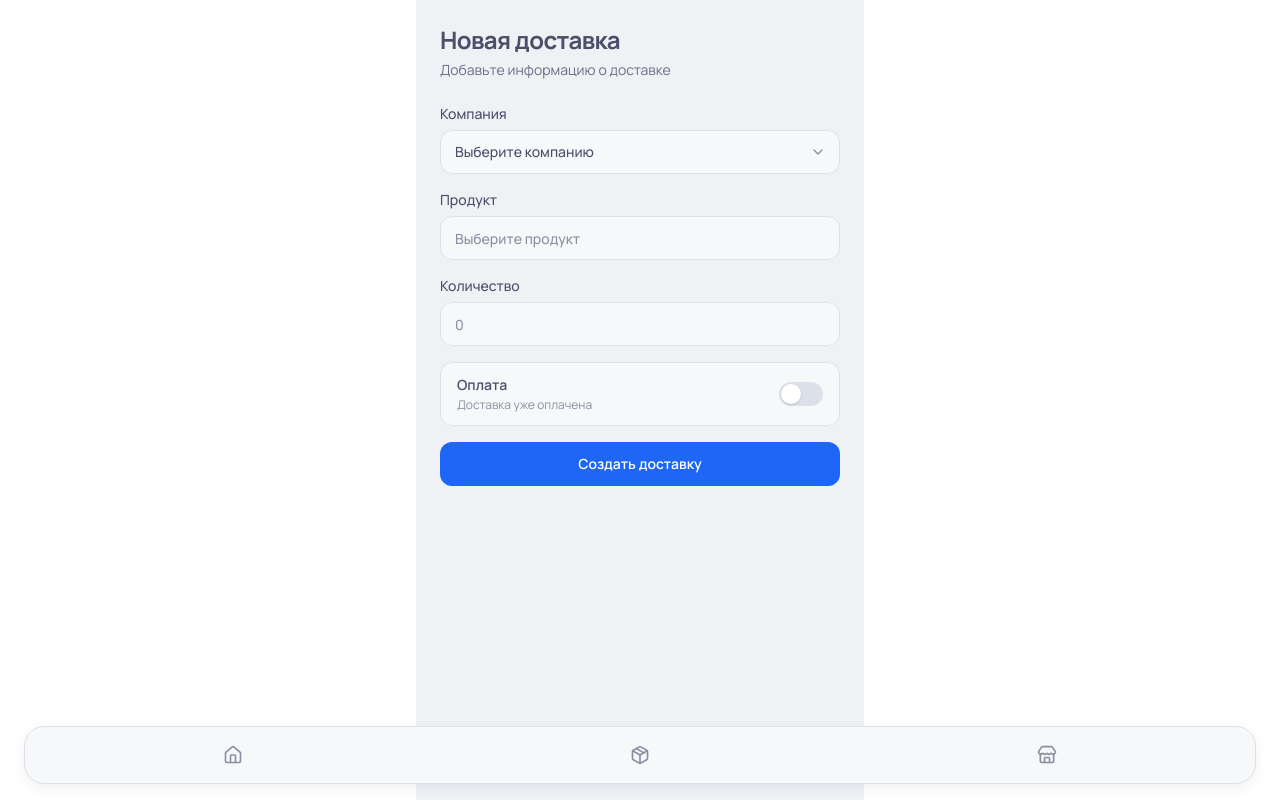
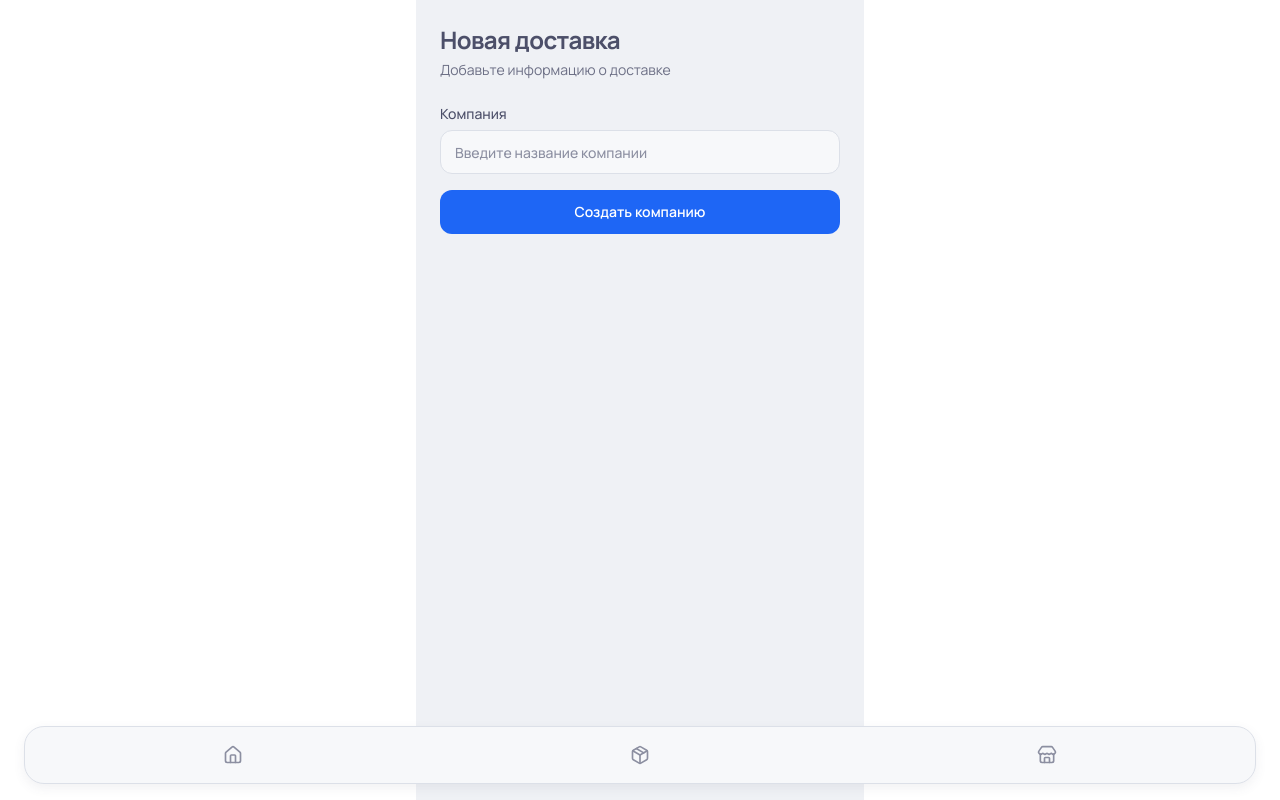
Before and after one commit to azikulovv/aisu, a Nuxt app in the folder frontend/: page /stores/create in a window 1280 px wide. Built offline with nearby package versions, Linux system fonts and the light colour scheme.

Commit message:
feat: добавлены новые компоненты и логика для управления магазинами и поставками, включая формы и заголовки

```diff
--- /dev/null
+++ b/frontend/app/features/store-form/composables/useCreateStoreForm.ts
@@ -0,0 +1,32 @@
+export interface Form {
+  company: string;
+}
+
+export const useCreateStoreForm = () => {
+  const form = ref<Form>({
+    company: "",
+  });
+
+  const isSubmitting = ref(false);
+
+  const submit = async () => {
+    isSubmitting.value = true;
+
+    try {
+      console.log(form.value);
+
+      // await $fetch('/api/deliveries', {
+      //   method: 'POST',
+      //   body: payload,
+      // })
+
+      await new Promise((resolve) => setTimeout(resolve, 500));
+
+      // await navigateTo("/deliveries");
+    } finally {
+      isSubmitting.value = false;
+    }
+  };
+
+  return { form, isSubmitting, submit };
+};
--- /dev/null
+++ b/frontend/app/features/store-form/index.ts
@@ -0,0 +1,3 @@
+export { useCreateStoreForm } from "./composables/useCreateStoreForm.ts";
+
+export { default as CreateStoreForm } from "./ui/create-store-form.vue";
--- /dev/null
+++ b/frontend/app/features/store-form/ui/create-store-form.vue
@@ -0,0 +1,25 @@
+<script setup lang="ts">
+import { BaseButton, BaseInput } from "~/shared/ui";
+import { useCreateStoreForm } from "../composables/useCreateStoreForm";
+
+const { form, isSubmitting, submit } = useCreateStoreForm();
+</script>
+
+<template>
+  <form class="space-y-4" @submit.prevent="submit">
+    <BaseInput
+      v-model="form.company"
+      label="Компания"
+      placeholder="Введите название компании"
+    />
+
+    <BaseButton
+      class="w-full"
+      :type="'submit'"
+      variant="primary"
+      :loading="isSubmitting"
+    >
+      Создать компанию
+    </BaseButton>
+  </form>
+</template>
--- a/frontend/app/pages/stores/create.vue
+++ b/frontend/app/pages/stores/create.vue
@@ -1,148 +1,9 @@
 <script setup lang="ts">
-import BaseButton from "~/shared/ui/base-button.vue";
-import BaseInput from "~/shared/ui/base-input.vue";
-import BaseSelect from "~/shared/ui/base-select.vue";
-
-const company = ref("");
-const product = ref("");
-const quantity = ref("");
-const deliveryDate = ref("");
-const deliveryTime = ref("");
-const isPaid = ref(false);
-
-const companies = [
-  {
-    label: "Guangzhou Trading",
-    value: "guangzhou",
-  },
-  {
-    label: "Shenzhen Electronics",
-    value: "shenzhen",
-  },
-  {
-    label: "Yiwu Market",
-    value: "yiwu",
-  },
-];
-
-const products = [
-  {
-    label: "Apple AirPods Pro 2",
-    value: "airpods-pro-2",
-  },
-  {
-    label: "USB-C кабель 2m",
-    value: "usb-c-cable",
-  },
-  {
-    label: "iPhone 15",
-    value: "iphone-15",
-  },
-];
-
-const isSubmitting = ref(false);
-
-const submit = async () => {
-  isSubmitting.value = true;
-
-  try {
-    const payload = {
-      companyId: company.value,
-      productId: product.value,
-      quantity: Number(quantity.value),
-      deliveryDate: deliveryDate.value,
-      deliveryTime: deliveryTime.value,
-      isPaid: isPaid.value,
-    };
-
-    console.log(payload);
-
-    // await $fetch('/api/deliveries', {
-    //   method: 'POST',
-    //   body: payload,
-    // })
-
-    await new Promise((resolve) => setTimeout(resolve, 500));
-
-    await navigateTo("/deliveries");
-  } finally {
-    isSubmitting.value = false;
-  }
-};
+import { CreateStoreForm } from "~/features/store-form";
+import { CreateDeliveryHeader } from "~/widgets/delivery";
 </script>
 
 <template>
-  <!-- Header -->
-  <header class="mb-6">
-    <h1 class="text-2xl font-bold tracking-tight text-(--color-text)">
-      Новая доставка
-    </h1>
-
-    <p class="mt-1 text-sm text-(--color-subtext-1)">
-      Добавьте информацию о доставке
-    </p>
-  </header>
-
-  <!-- Form -->
-  <form class="space-y-4" @submit.prevent="submit">
-    <!-- Company -->
-    <BaseSelect
-      v-model="company"
-      label="Компания"
-      placeholder="Выберите компанию"
-      :options="companies"
-    />
-
-    <!-- Product -->
-    <BaseInput
-      v-model="product"
-      label="Продукт"
-      placeholder="Выберите продукт"
-    />
-
-    <!-- Quantity -->
-    <BaseInput
-      v-model="quantity"
-      label="Количество"
-      type="number"
-      placeholder="0"
-    />
-
-    <!-- Payment -->
-    <div
-      class="flex items-center justify-between rounded-md border border-(--color-border) bg-(--color-surface-0) px-4 py-3"
-    >
-      <div>
-        <p class="text-sm font-semibold text-(--color-text)">Оплата</p>
-
-        <p class="mt-0.5 text-xs text-(--color-subtext-0)">
-          Доставка уже оплачена
-        </p>
-      </div>
-
-      <button
-        type="button"
-        role="switch"
-        :aria-checked="isPaid"
-        class="relative h-6 w-11 rounded-full transition duration-200"
-        :class="isPaid ? 'bg-(--color-success)' : 'bg-(--color-crust)'"
-        @click="isPaid = !isPaid"
-      >
-        <span
-          class="absolute top-0.5 h-5 w-5 rounded-full bg-white shadow-sm transition duration-200"
-          :class="isPaid ? 'left-5.5' : 'left-0.5'"
-        />
-      </button>
-    </div>
-
-    <!-- Submit -->
-    <BaseButton
-      class="w-full"
-      :type="'submit'"
-      variant="primary"
-      :loading="isSubmitting"
-    >
-      Создать доставку
-    </BaseButton>
-  </form>
+  <CreateDeliveryHeader />
+  <CreateStoreForm />
 </template>
--- a/frontend/app/widgets/delivery/index.ts
+++ b/frontend/app/widgets/delivery/index.ts
@@ -1,2 +1,5 @@
+export { default as CreateDeliveryCard } from "./ui/create-delivery-header.vue";
+
+export { default as CreateDeliveryHeader } from "./ui/create-delivery-header.vue";
 export { default as Deliveries } from "./ui/deliveries.vue";
 export { default as DetailDeliveryList } from "./ui/detail-delivery-list.vue";
--- /dev/null
+++ b/frontend/app/widgets/delivery/ui/create-delivery-header.vue
@@ -0,0 +1,11 @@
+<template>
+  <header class="mb-6">
+    <h1 class="text-2xl font-bold tracking-tight text-(--color-text)">
+      Новая доставка
+    </h1>
+
+    <p class="mt-1 text-sm text-(--color-subtext-1)">
+      Добавьте информацию о доставке
+    </p>
+  </header>
+</template>
```
